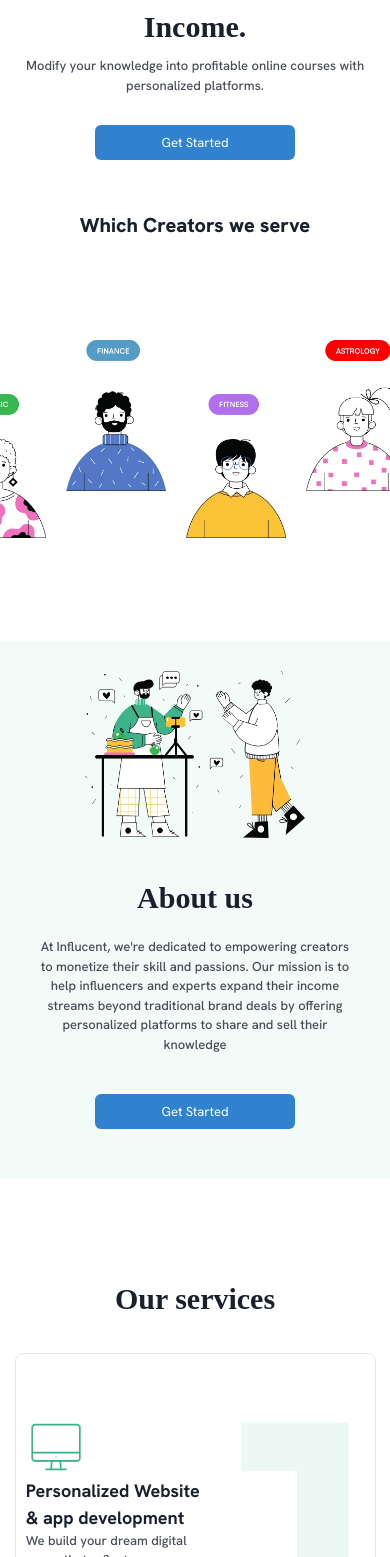
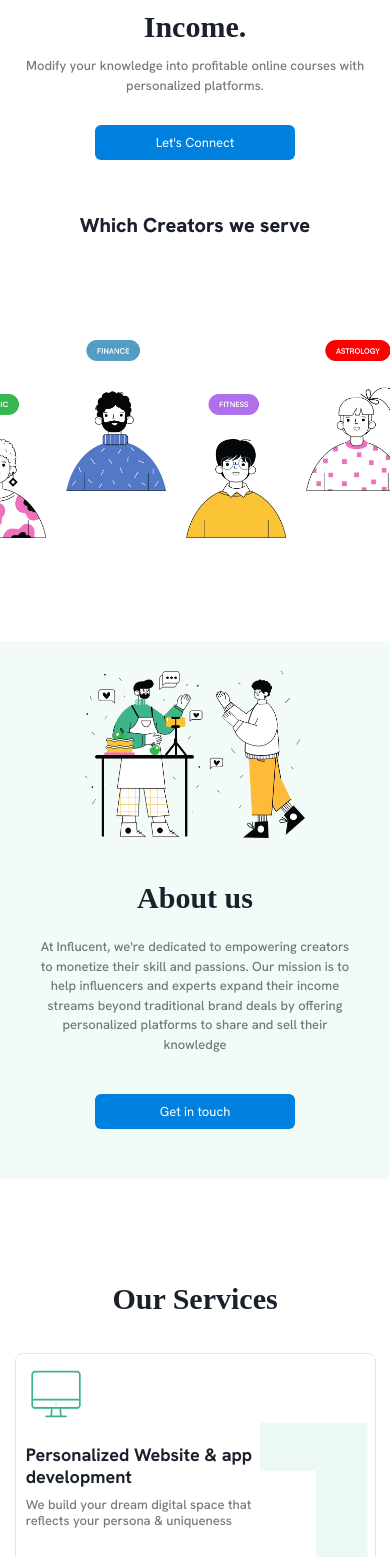
Before and after one commit to shubhamInflucent/influcentAdmin, a React (Vite) app: page / in a window 390 px wide. Shown: the part 171-1728 px from the top of the page. Built offline with nearby package versions, Linux system fonts and the light colour scheme; no server answers; a web font is replaced by a local one.

Commit message:
fixed font sizes, button color, also added influcent url in the apis in sanity

```diff
--- a/src/components/landingPageCarousel/index.jsx
+++ b/src/components/landingPageCarousel/index.jsx
@@ -77,14 +77,16 @@ export default function App() {
 
 const Slide1 = () => {
   const [isGreaterThan1000] = useMediaQuery('(min-width: 1000px)')
+  const [isGreaterThan1100] = useMediaQuery('(min-width: 1100px)')
   const [isGreaterThan600] = useMediaQuery('(min-width: 600px)')
+  const [isGreaterThan800] = useMediaQuery('(min-width: 800px)')
 
     return (
           <Flex h='300px' style={{ fontSize: 'clamp(13px, 2vw, 18px)' }} w='100%' borderRadius='8px' border="1px solid #e7e7e7" justify='space-between'>
-                <Flex pl={isGreaterThan1000 ? '30px' : "10px"} justify='center' textAlign='start' alignItems='start' flexDir='column'>
-                    <Image src={desktopIcons} style={{height: "60px", width: "60px"}} />
-                    <Text style={{ fontSize: 'clamp(18px, 2vw, 25px)' }} fontWeight='700'>Personalized Website <br /> & app development</Text>
-                    <Text  fontWeight='500' opacity='0.8'>We build your dream {isGreaterThan600 && <br />} digital space that reflects <br/> your persona & {isGreaterThan600 && <br/>} uniqueness </Text>
+                <Flex pt={ isGreaterThan1100 ? '30px' : "10px"} pl={isGreaterThan1000 ? '30px' : "10px"} justify='start' textAlign='start' alignItems='start' flexDir='column'>
+                    <Image mb='20px' src={desktopIcons} style={{height: "60px", width: "60px"}} />
+                    <Text mb='10px' style={{ fontSize: 'clamp(18px, 2vw, 25px)' }} lineHeight='1.2' fontWeight='700'>Personalized Website {isGreaterThan1000 && <br/>}& app development</Text>
+                    <Text  fontWeight='500' opacity='0.6' lineHeight='1.2'>We build your dream {isGreaterThan1000 && <br/>} digital space that reflects {isGreaterThan1000 && <br/>} your persona & {isGreaterThan1000 && <br/>} uniqueness </Text>
                 </Flex>
                 <Flex justify='end'>
                    <Image src={number1}  />
@@ -95,14 +97,16 @@ const Slide1 = () => {
 
 const Slide2 = () => {
   const [isGreaterThan1000] = useMediaQuery('(min-width: 1000px)')
+  const [isGreaterThan1100] = useMediaQuery('(min-width: 1100px)')
   const [isGreaterThan600] = useMediaQuery('(min-width: 600px)')
+  const [isGreaterThan800] = useMediaQuery('(min-width: 800px)')
 
     return (
           <Flex h='300px' style={{ fontSize: 'clamp(13px, 2vw, 18px)' }} w='100%' borderRadius='8px' border="1px solid #e7e7e7" justify='space-between'>
-                <Flex  pl={isGreaterThan1000 ? '30px' : "10px"} justify='center' textAlign='start' alignItems='start' flexDir='column'>
-                    <Image src={cardIcon} style={{height: "60px", width: "60px"}} />
-                    <Text style={{ fontSize: 'clamp(18px, 2vw, 25px)' }} fontWeight='700'>Seamless Payment <br/> Processing</Text>
-                    <Text fontWeight='500' opacity='0.8'>Recieve quick & secured {isGreaterThan600 && <br/>} payments from all over <br/> the world and track your{isGreaterThan600 && <br/>} income</Text>
+                <Flex  pt={ isGreaterThan1100 ? '30px' : "10px"}  pl={isGreaterThan1000 ? '30px' : "10px"} justify='start' textAlign='start' alignItems='start' flexDir='column'>
+                    <Image mb='20px' src={cardIcon} style={{height: "60px", width: "60px"}} />
+                    <Text mb='10px' style={{ fontSize: 'clamp(18px, 2vw, 25px)' }} lineHeight='1.2' fontWeight='700'>Seamless Payment  {isGreaterThan1000 && <br/>} Processing</Text>
+                    <Text fontWeight='500' opacity='0.6' lineHeight='1.2'>Recieve quick & secured {isGreaterThan600 && <br/>} payments from all over{isGreaterThan1000 && <br/>} the world and track your {isGreaterThan1000 && <br/>} income</Text>
                 </Flex>
 
                 <Flex justify='end'>
@@ -113,14 +117,16 @@ const Slide2 = () => {
 }
 const Slide3 = () => {
   const [isGreaterThan1000] = useMediaQuery('(min-width: 1000px)')
+  const [isGreaterThan1100] = useMediaQuery('(min-width: 1100px)')
   const [isGreaterThan600] = useMediaQuery('(min-width: 600px)')
+  const [isGreaterThan800] = useMediaQuery('(min-width: 800px)')
 
     return (
           <Flex h='300px' style={{ fontSize: 'clamp(13px, 2vw, 18px)' }} w='100%' borderRadius='8px' border="1px solid #e7e7e7" justify='space-between'>
-                <Flex  pl={isGreaterThan1000 ? '30px' : "10px"} justify='center' textAlign='start' alignItems='start' flexDir='column'>
-                    <Image src={customerManagement} style={{height: "60px", width: "60px"}} />
-                    <Text style={{ fontSize: 'clamp(18px, 2vw, 25px)' }} fontWeight='700'>Efficient Customer<br /> Management</Text>
-                    <Text  fontWeight='500' opacity='0.8'>Give your customers{isGreaterThan600 && <br />} best experience as they <br/>  are interacting with an {isGreaterThan600 && <br/>} enterprise</Text>
+                <Flex pt={ isGreaterThan1100 ? '30px' : "10px"}   pl={isGreaterThan1000 ? '30px' : "10px"} justify='start' textAlign='start' alignItems='start' flexDir='column'>
+                    <Image mb='20px' src={customerManagement} style={{height: "60px", width: "60px"}} />
+                    <Text  mb='10px' style={{ fontSize: 'clamp(18px, 2vw, 25px)' }} fontWeight='700' lineHeight='1.2'>Efficient Customer {isGreaterThan1000 && <br/>} Management</Text>
+                    <Text  fontWeight='500' opacity='0.6' lineHeight='1.2'>Give your customers {isGreaterThan1000 && <br/>} best experience as they {isGreaterThan1000 && <br/>} are interacting with an {isGreaterThan1000 && <br/>} enterprise</Text>
                 </Flex>
                 <Flex justify='end'>
                    <Image src={number3}  />
@@ -131,14 +137,16 @@ const Slide3 = () => {
 }
 const Slide4 = () => {
   const [isGreaterThan1000] = useMediaQuery('(min-width: 1000px)')
+  const [isGreaterThan1100] = useMediaQuery('(min-width: 1100px)')
   const [isGreaterThan600] = useMediaQuery('(min-width: 600px)')
+  const [isGreaterThan800] = useMediaQuery('(min-width: 800px)')
 
     return (
           <Flex h='300px' style={{ fontSize: 'clamp(13px, 2vw, 18px)' }} w='100%' borderRadius='8px' border="1px solid #e7e7e7" justify='space-between'>
-                <Flex  pl={isGreaterThan1000 ? '30px' : "10px"} justify='center' textAlign='start' alignItems='start' flexDir='column'>
-                    <Image src={codeIcon} style={{height: "60px", width: "60px"}} />
-                    <Text style={{ fontSize: 'clamp(18px, 2vw, 25px)' }} fontWeight='700'>Dedicated Technical <br/> Support</Text>
-                    <Text fontWeight='500' opacity='0.8'>Focus on keep growing <br/> and leave rest on us </Text>
+                <Flex pt={ isGreaterThan1100 ? '30px' : "10px"}   pl={isGreaterThan1000 ? '30px' : "10px"} justify='start' textAlign='start' alignItems='start' flexDir='column'>
+                    <Image mb='20px' src={codeIcon} style={{height: "60px", width: "60px"}} />
+                    <Text mb='10px' style={{ fontSize: 'clamp(18px, 2vw, 25px)' }} fontWeight='700' lineHeight='1.2'>Dedicated Technical {isGreaterThan1000 && <br/>} Support</Text>
+                    <Text fontWeight='500' opacity='0.6' lineHeight='1.2'>Focus on keep growing {isGreaterThan1000 && <br/>} and leave rest on us </Text>
                 </Flex>
 
                 <Flex justify='end'>
--- a/src/components/navbar/index.jsx
+++ b/src/components/navbar/index.jsx
@@ -8,21 +8,20 @@ const Index = ({backgroundColor}) => {
   const [isGreaterThan1000] = useMediaQuery('(min-width: 1000px)')
   const [isGreaterThan600] = useMediaQuery('(min-width: 600px)')
 
-
   return (
     <Flex bg={backgroundColor} w="100%" h="60px" justify="center" position='fixed' zIndex={100}>
       <Flex w={isGreaterThan1000 ? '80%' : "95%"} justify="space-between" alignItems="center">
         <Flex cursor='pointer' onClick={()=> navigate("/")} >
           <Image src={influcent} w="130px" />
         </Flex>
-        <Flex alignItems='center' gap='10px'>
+        <Flex alignItems='center' gap='10px' w='100%' justify='end'>
           <Link href="https://www.instagram.com/influcent/" h='35px' w='35px' display='flex' justifyContent='center' alignItems='center' borderRadius='50%' bg='white' boxShadow="rgba(0, 0, 0, 0.16) 0px 1px 4px;" isExternal>
              <Image src={instagram} h='18px' w='18px' />
           </Link>
           <Link href="https://www.linkedin.com/company/influcent/" h='35px' w='35px' borderRadius="50%" bg='white' display='flex' justifyContent='center' alignItems='center' boxShadow="rgba(0, 0, 0, 0.16) 0px 1px 4px;"  isExternal>
              <Image src={linkedin} h='18px' w='18px' />
           </Link>
-          {isGreaterThan600 && <Button onClick={()=> navigate('/contact')} maxW='150px' minW='80px' colorScheme='blue' fontWeight='400' fontSize='13px' h='35px'>Get Started</Button>}
+          {isGreaterThan600 && <Button onClick={()=> navigate('/contact')} bg='#0081DF' maxW='170px' minW='80px' w='100%' colorScheme='blue' fontWeight='400' fontSize='13px' h='35px'>Contact Us</Button>}
         </Flex>
       </Flex>
     </Flex>
--- a/src/pages/home/index.jsx
+++ b/src/pages/home/index.jsx
@@ -26,6 +26,7 @@ const Index = () => {
   const toast = useToast()
   const navigate = useNavigate();
   const [textIndex, setTextIndex] = useState(0);
+  const [isGreaterThan1100] = useMediaQuery('(min-width: 1100px)')
   const [isGreaterThan1000] = useMediaQuery('(min-width: 1000px)')
   const [isGreaterThan600] = useMediaQuery('(min-width: 600px)')
   const [isGreaterThan500] = useMediaQuery('(min-width: 500px)')
@@ -154,11 +155,11 @@ const Index = () => {
 
           <Flex py='100px' w={isGreaterThan1000 ? '80%' : "95%"} mx='auto' >
                 <Flex flexDir='column' alignItems='center' mx='auto'>
-                  <Flex fontFamily="satoshi" position='relative' style={{ fontSize: 'clamp(30px, 4vw, 50px)' }} fontWeight='900' lineHeight='1.3' textAlign='center'>Create. Influence. Earn. <br /> Transform Your Skills into Income.
+                  <Flex fontFamily="satoshi" position='relative' style={{ fontSize: 'clamp(30px, 4vw, 50px)' }} fontWeight='800' lineHeight='1.3' textAlign='center'>Create. Influence. Earn. <br /> Transform Your Skills into Income.
                   {isGreaterThan600 && <Flex w='fit-content' position='absolute' fontSize='15px' left={isGreaterThan1000 ? '70px' : "30px"} top={isGreaterThan1000 ?'-10px' : "-20px"} px='20px' py='5px' bg='#F9A602' borderRadius='30px' color='white' fontWeight='600' style={{transform: "rotate(-25deg)"}}>Hi Creators</Flex>}
                   </Flex>
-                  <Text textAlign='center' my='10px' fontWeight='500' opacity='0.8'>Modify your knowledge into profitable online courses {isGreaterThan600 && <br/>} with personalized platforms.</Text>
-                  <Button onClick={() => _HandleGetStarted()} my='20px' w='200px' colorScheme='blue' fontWeight='400' fontSize='13px' h='35px'>Get Started</Button>
+                  <Text textAlign='center' my='10px' fontWeight='500' opacity='0.6'>Modify your knowledge into profitable online courses {isGreaterThan600 && <br/>} with personalized platforms.</Text>
+                  <Button onClick={() => _HandleGetStarted()} my='20px' w='200px' bg='#0081DF' colorScheme='blue' fontWeight='400' fontSize='13px' h='35px'>Let's Connect</Button>
                   <Text style={{ fontSize: 'clamp(20px, 4vw, 30px)' }} mt='30px' fontWeight='800'>Which Creators we serve</Text>
                 </Flex>
           </Flex>
@@ -168,9 +169,9 @@ const Index = () => {
           <Flex bg='#F3FBF8' w='100%' px='30px' py={isGreaterThan1000 ? '70px' : "30px"}>
             <Flex w={isGreaterThan1000 ? '80%' : "95%"} flexDir={isGreaterThan600 ? "row" : "column-reverse"} gap={!isGreaterThan600 && "40px"} mx='auto' alignItems={isGreaterThan600 ? "center" : "center"} justify='space-between'>
               <Flex flexDir='column' alignItems={isGreaterThan600 ? "left" : "center"} textAlign={isGreaterThan600 ? "left" : "center"}  w='100%' gap='20px'>
-                <Text fontFamily="satoshi" style={{ fontSize: 'clamp(30px, 4vw, 50px)' }} fontWeight='900' lineHeight='1.3'>About us</Text>
-                <Text fontWeight='500' opacity='0.8'>At Influcent, we're dedicated to empowering {isGreaterThan600 && <br />} creators to monetize their skill and {isGreaterThan600 && <br/>} passions. Our mission is to help influencers{isGreaterThan600 &&  <br />} and experts expand their income streams {isGreaterThan600 && <br /> }beyond traditional brand deals by offering {isGreaterThan600 && <br/>} personalized platforms to share and sell {isGreaterThan600 && <br/>} their knowledge</Text>
-                <Button  onClick={() => _HandleGetStarted()}  my='20px' w='200px' colorScheme='blue' fontWeight='400' fontSize='13px' h='35px'>Get Started</Button>
+                <Text fontFamily="satoshi" style={{ fontSize: 'clamp(30px, 4vw, 50px)' }} fontWeight='800' lineHeight='1.3'>About us</Text>
+                <Text fontWeight='500' opacity='0.6'>At Influcent, we're dedicated to empowering {isGreaterThan600 && <br />} creators to monetize their skill and {isGreaterThan600 && <br/>} passions. Our mission is to help influencers{isGreaterThan600 &&  <br />} and experts expand their income streams {isGreaterThan600 && <br /> }beyond traditional brand deals by offering {isGreaterThan600 && <br/>} personalized platforms to share and sell {isGreaterThan600 && <br/>} their knowledge</Text>
+                <Button  onClick={() => _HandleGetStarted()}  my='20px' w='200px' colorScheme='blue' fontWeight='400' fontSize='13px' h='35px' bg='#0081DF'>Get in touch</Button>
               </Flex>
               <Flex w='100%' justify={isGreaterThan600 ? 'end' : "center"}>
                 <Image src={aboutUs} objectFit='contain' w='70%'/>
@@ -178,8 +179,8 @@ const Index = () => {
             </Flex>
           </Flex>
 
-          <Flex w={isGreaterThan1000 ? '80%' : "95%"} mx='auto' flexDir='column' alignItems='center'>
-            <Text fontFamily="satoshi" mt='100px' mb='30px' style={{ fontSize: 'clamp(30px, 4vw, 50px)' }} fontWeight='800' lineHeight='1.3'>Our services</Text>
+          <Flex w={isGreaterThan1100 ? '80%' : "95%"} mx='auto' flexDir='column' alignItems='center'>
+            <Text fontFamily="satoshi" mt='100px' mb='30px' style={{ fontSize: 'clamp(30px, 4vw, 50px)' }} fontWeight='800' lineHeight='1.3'>Our Services</Text>
             <LandingPageCarousel />
           </Flex>
 
@@ -195,7 +196,7 @@ const Index = () => {
 
                   <Flex mt='30px' mb='10px' py='10px' style={{ fontSize: 'clamp(15px, 4vw, 25px)' }} fontWeight='800' w='80%' borderBottom="1px solid #e7e7e7">Content</Flex>
 
-                  <UnorderedList  fontWeight='700'>
+                  <UnorderedList  fontWeight='400'>
                     <ListItem>Course Creation Blueprint</ListItem>
                     <ListItem>Personal Branding Mastery</ListItem>
                     <ListItem>Marketing and Promotion Strategies</ListItem>
@@ -206,25 +207,25 @@ const Index = () => {
                   <Flex fontFamily="Hanken Grotesk"  alignItems={isGreaterThan600 ? 'flex-start' : 'center'} flexDir='column' mt='40px' bg='white' borderRadius='10px' padding='20px' gap='20px'>
                     <SimpleGrid w='100%' columns={isGreaterThan500 ? 2 : 1} spacing="10px">
                     <FormControl isRequired>
-                      <FormLabel fontSize='14px' opacity="0.8">First Name</FormLabel>
+                      <FormLabel fontSize='14px' opacity="0.6">First Name</FormLabel>
                       <Input type="text" name="firstName" value={formData.firstName} onChange={handleChange} />
                     </FormControl>
                     <FormControl isRequired>
-                      <FormLabel fontSize='14px' opacity="0.8">Last Name</FormLabel>
+                      <FormLabel fontSize='14px' opacity="0.6">Last Name</FormLabel>
                       <Input type="text" name="lastName" value={formData.lastName} onChange={handleChange} />
                     </FormControl>
                     <FormControl isRequired>
-                      <FormLabel  fontSize='14px' opacity="0.8">Phone Number</FormLabel>
+                      <FormLabel  fontSize='14px' opacity="0.6">Phone Number</FormLabel>
                       <Input type="tel" name="phone" value={formData.phone} onChange={handleChange}  />
                     </FormControl>
                     <FormControl isRequired>
-                      <FormLabel  fontSize='14px' opacity="0.8">E-mail ID</FormLabel>
+                      <FormLabel  fontSize='14px' opacity="0.6">E-mail ID</FormLabel>
                       <Input type="email" name="emailId" value={formData.emailId} onChange={handleChange} />
                     </FormControl>
                     </SimpleGrid>
                     <Flex flexDir='column' gap='5px' w='100%'>
                     <FormControl isRequired >
-                      <FormLabel fontSize='14px'  opacity="0.8">Content Category</FormLabel>
+                      <FormLabel fontSize='14px'  opacity="0.6">Content Category</FormLabel>
                       <Select placeholder="select" name="contentCategory" value={formData.contentCategory} onChange={(e) => setFormData({ ...formData, contentCategory: e.target.value })}>
                         {textTerms.map((item, index) => (
                           <option key={index} value={item}>{item}</option>
@@ -232,7 +233,7 @@ const Index = () => {
                       </Select>
                     </FormControl>
                     </Flex>
-                    <Button isLoading={loading} type="submit" w='100%' colorScheme='blue' fontWeight='400' fontSize='13px' h='40px'>Download Free</Button>
+                    <Button isLoading={loading} type="submit" bg='#0081DF' w='100%' colorScheme='blue' fontWeight='400' fontSize='13px' h='40px'>Download Free</Button>
                   </Flex>
                   </form>
 
```
Also changed, not shown: src/pages/contactPage/index.jsx (+6 -6 lines).
